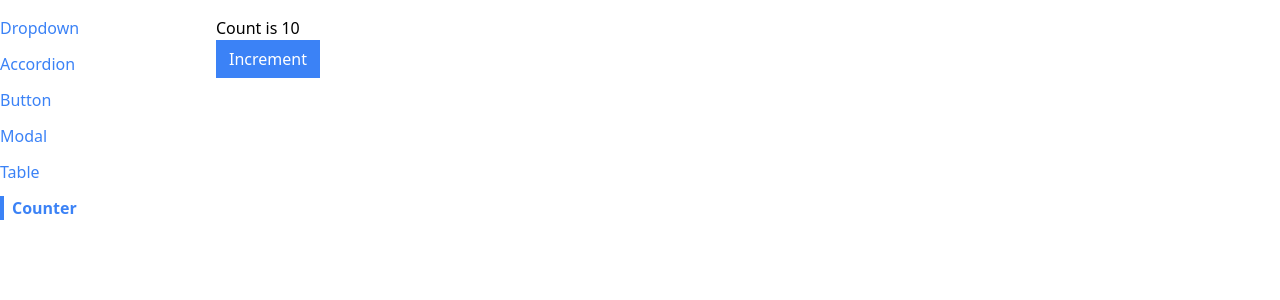
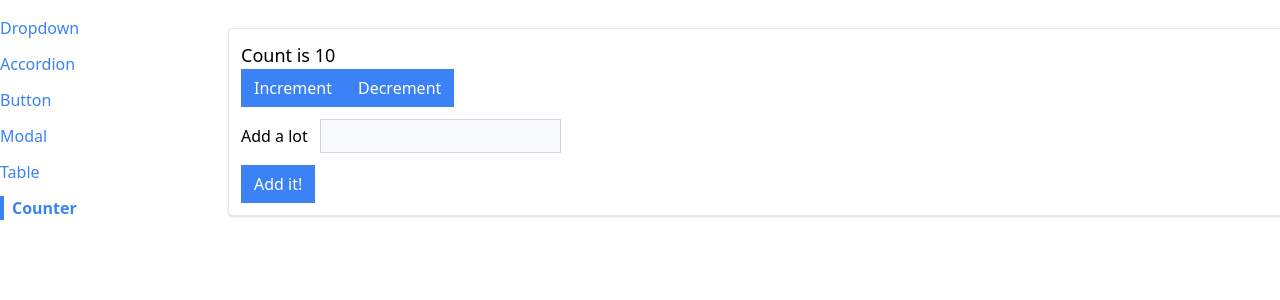
Before and after one commit to elwirra/react-ui-components, a React (Create React App) app: page /counter in a window 1280 px wide. Shown: the top 300 px of the page. Built offline with nearby package versions, Linux system fonts and the light colour scheme.

Commit message:
use of reducer

```diff
--- a/package.json
+++ b/package.json
@@ -8,6 +8,7 @@
     "@testing-library/user-event": "^13.5.0",
     "bulma": "^0.9.4",
     "classnames": "^2.3.2",
+    "immer": "^9.0.19",
     "prop-types": "^15.8.1",
     "react": "^18.2.0",
     "react-dom": "^18.2.0",
--- a/src/pages/CounterPage.js
+++ b/src/pages/CounterPage.js
@@ -1,16 +1,96 @@
-import useCounter from '../hooks/use-counter';
+import { useReducer } from 'react';
 import Button from '../components/Button';
+import Panel from '../components/Panel';
 
-function CounterPage( { initialCount }) {
-    const { count, handleClick } = useCounter(initialCount);
+const INCREMENT_COUNT = 'increment';
+const DECREMENT_COUNT = 'decrement';
+const ADD_VALUE = 'add-value';
+const SET_VALUE_TO_ADD = 'set-value';
+
+const reducer = (state, action) => {
+    switch (action.type) {
+        case INCREMENT_COUNT:
+            return {
+                ...state,
+                count: state.count + 1,
+            };
+        case DECREMENT_COUNT:
+            return {
+                ...state,
+                count: state.count - 1,
+            };
+        case SET_VALUE_TO_ADD:
+            return {
+                ...state,
+                valueToAdd: action.payload
+            };
+        case ADD_VALUE:
+            return {
+            ...state,
+            count: state.count + state.valueToAdd,
+            valueToAdd: 0
+        };
+        default:
+            return state;
+    }
+};
+
+function CounterPage({initialCount}) {
+    // const [count, setCount] = useState(10);
+    // const [valueToAdd, setValueToAdd] = useState(0);
+    const [state, dispatch] = useReducer(reducer, {
+        count: initialCount,
+        valueToAdd: 0,
+    });
+
+    const increment = () => {
+        dispatch({
+            type: INCREMENT_COUNT
+        });
+    };
+
+    const decrement = () => {
+        dispatch({
+            type: DECREMENT_COUNT
+        });
+    }
+
+    const handleChange = (event) => {
+        const value = parseInt(event.target.value) || 0;
+
+        dispatch({
+            type: SET_VALUE_TO_ADD,
+            payload: value,
+        });
+    };
+
+    const handleSubmit = (event) => {
+        event.preventDefault();
+
+        dispatch({
+            type: ADD_VALUE,
+        });
+    }
 
     return (
-        <div>
-            <h1>Count is {count}</h1>
-            <Button primary onClick={handleClick}>
-                Increment
-            </Button>
-        </div>
+        <Panel className="m-3">
+            <h1 className="text-lg">Count is {state.count}</h1>
+            <div className="flex flex-row">
+                <Button primary onClick={increment}>
+                    Increment
+                </Button>
+                <Button primary onClick={decrement}>
+                    Decrement
+                </Button>
+            </div>
+            <form onSubmit={handleSubmit}>
+                <label>Add a lot</label>
+                <input value={state.valueToAdd || ''} onChange={handleChange} type="number" className="p-1 m-3 bg-gray-50 border border-gray-300" />
+                <Button primary>
+                    Add it!
+                </Button>
+            </form>
+        </Panel>
     );
 }
 
```
Also changed, not shown: 1 other file (tests, documents, lock files or other folders).
